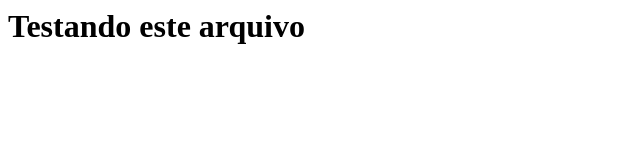
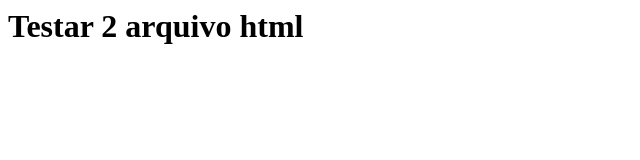
Before and after one commit to marcos123MMA/treinaweb-treinaweb-git-fundanentos, a plain HTML site: page index.html in a window 1280 px wide. Shown: the whole page, without its empty margins (0-640 px from the left). Drawn offline with Linux system fonts and the light colour scheme.

```diff
--- a/index.html
+++ b/index.html
@@ -1 +1 @@
-<h1>Testando este arquivo</h1>
+<h1>Testar 2 arquivo html</h1>
```
